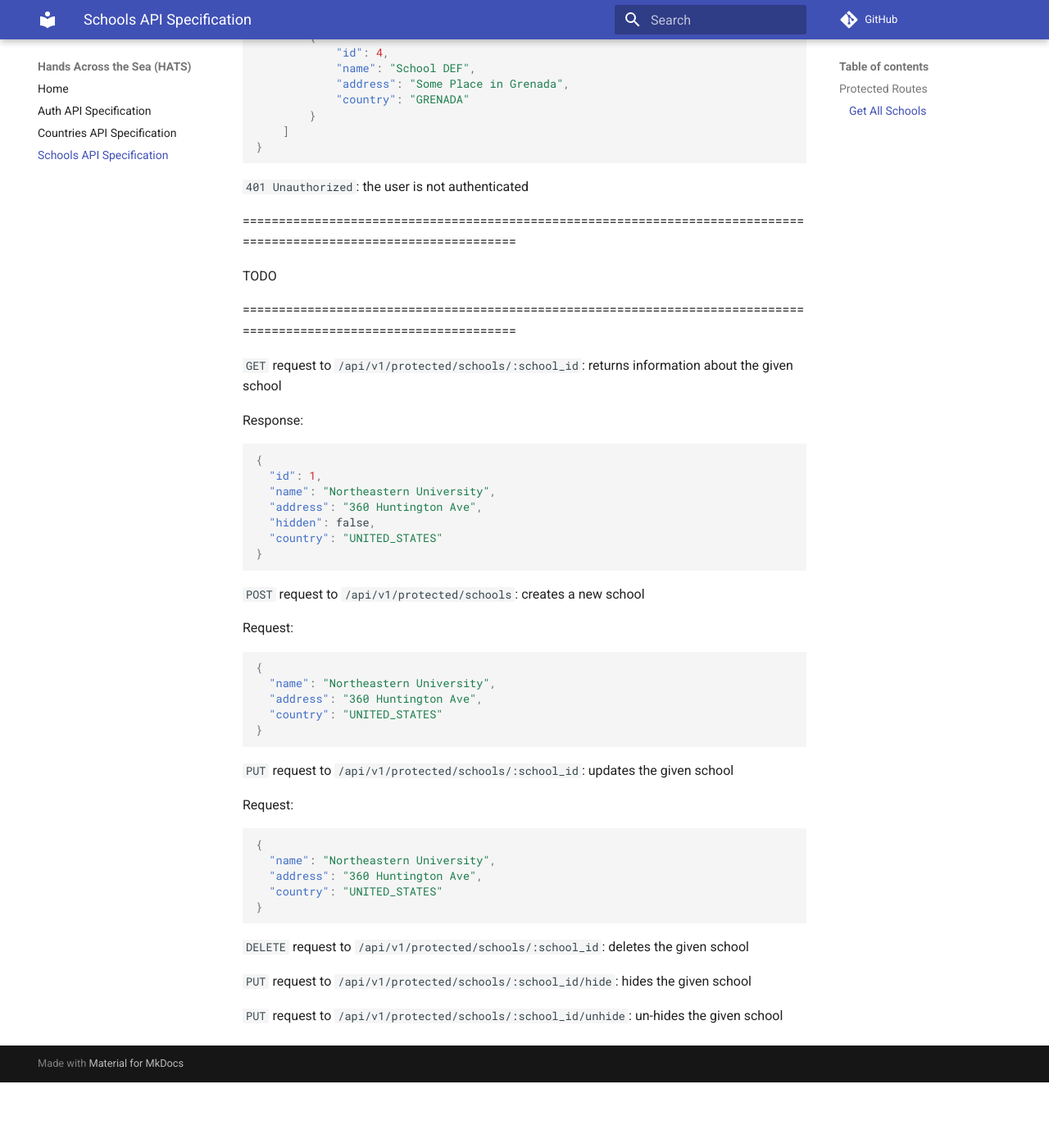
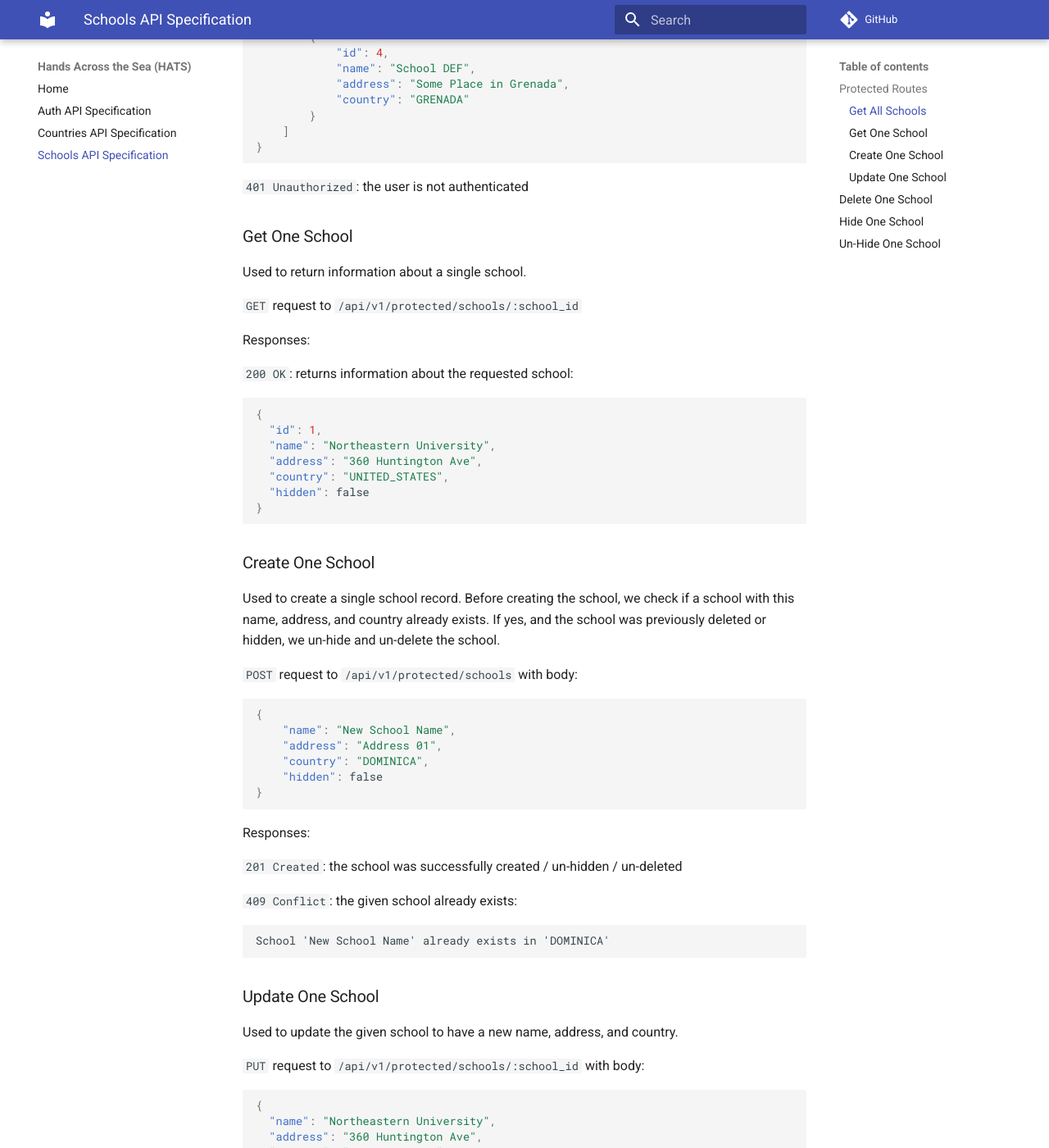
Before and after one commit to Code-4-Community/c4c-dev-docs, an MkDocs documentation site: the page built from docs/hats/api-spec-school.md, in a window 1280 px wide and 1400 px high, scrolled down 694 px. Shown: the whole window at 82% size. Built offline with MkDocs 1.6.1 and Material for MkDocs 9.7.7, drawn with Linux system fonts in a browser that asks for light colours; comment, search, counter and statistics services are not loaded; before the commit the page ends 2014 px from its top, so only the background shows below that; some of the changed text lies outside the part shown.

Commit message:
Update school doc

````diff
--- a/docs/hats/api-spec-school.md
+++ b/docs/hats/api-spec-school.md
@@ -35,50 +35,94 @@ Responses:
 `401 Unauthorized`: the user is not authenticated
 
 
-====================================================================================================================
+### Get One School
+Used to return information about a single school.
 
-TODO
+`GET` request to `/api/v1/protected/schools/:school_id`
 
-====================================================================================================================
+Responses:
 
-
-`GET` request to `/api/v1/protected/schools/:school_id`: returns information about the given school
-
-Response:
+`200 OK`: returns information about the requested school:
 ```json
 {
   "id": 1,
   "name": "Northeastern University",
   "address": "360 Huntington Ave",
-  "hidden": false,
-  "country": "UNITED_STATES"
+  "country": "UNITED_STATES",
+  "hidden": false
 }
 ```
 
-`POST` request to `/api/v1/protected/schools`: creates a new school
 
-Request:
+### Create One School
+Used to create a single school record. Before creating the school,
+we check if a school with this name, address, and country already exists.
+If yes, and the school was previously deleted or hidden, we un-hide
+and un-delete the school.
+
+`POST` request to `/api/v1/protected/schools` with body:
+```json
+{
+    "name": "New School Name",
+    "address": "Address 01",
+    "country": "DOMINICA",
+    "hidden": false
+}
+```
+
+Responses:
+
+`201 Created`: the school was successfully created / un-hidden / un-deleted
+
+`409 Conflict`: the given school already exists:
+```
+School 'New School Name' already exists in 'DOMINICA'
+```
+
+
+### Update One School
+Used to update the given school to have a new name, address, and country.
+
+`PUT` request to `/api/v1/protected/schools/:school_id` with body:
 ```json
 {
   "name": "Northeastern University",
   "address": "360 Huntington Ave",
-  "country": "UNITED_STATES"
+  "country": "UNITED_STATES",
+  "hidden": false
 }
 ```
 
-`PUT` request to `/api/v1/protected/schools/:school_id`: updates the given school
+Responses:
 
-Request:
-```json
-{
-  "name": "Northeastern University",
-  "address": "360 Huntington Ave",
-  "country": "UNITED_STATES"
-}
-```
+`200 OK`: the school was successfully updated.
 
-`DELETE` request to `/api/v1/protected/schools/:school_id`: deletes the given school
 
-`PUT` request to `/api/v1/protected/schools/:school_id/hide`: hides the given school
+## Delete One School
+Used to delete the specified school.
 
-`PUT` request to `/api/v1/protected/schools/:school_id/unhide`: un-hides the given school
+`DELETE` request to `/api/v1/protected/schools/:school_id`
+
+Responses:
+
+`200 OK`: the school was successfully deleted.
+
+
+## Hide One School
+Used to mark the specified school as "hidden".
+
+`PUT` request to `/api/v1/protected/schools/:school_id/hide`
+
+Responses:
+
+`200 OK`: the school was successfully updated.
+
+
+## Un-Hide One School
+Used to mark the specified school as no longer "hidden".
+
+`PUT` request to `/api/v1/protected/schools/:school_id/unhide`
+
+Responses:
+
+`200 OK`: the school was successfully updated.
````
